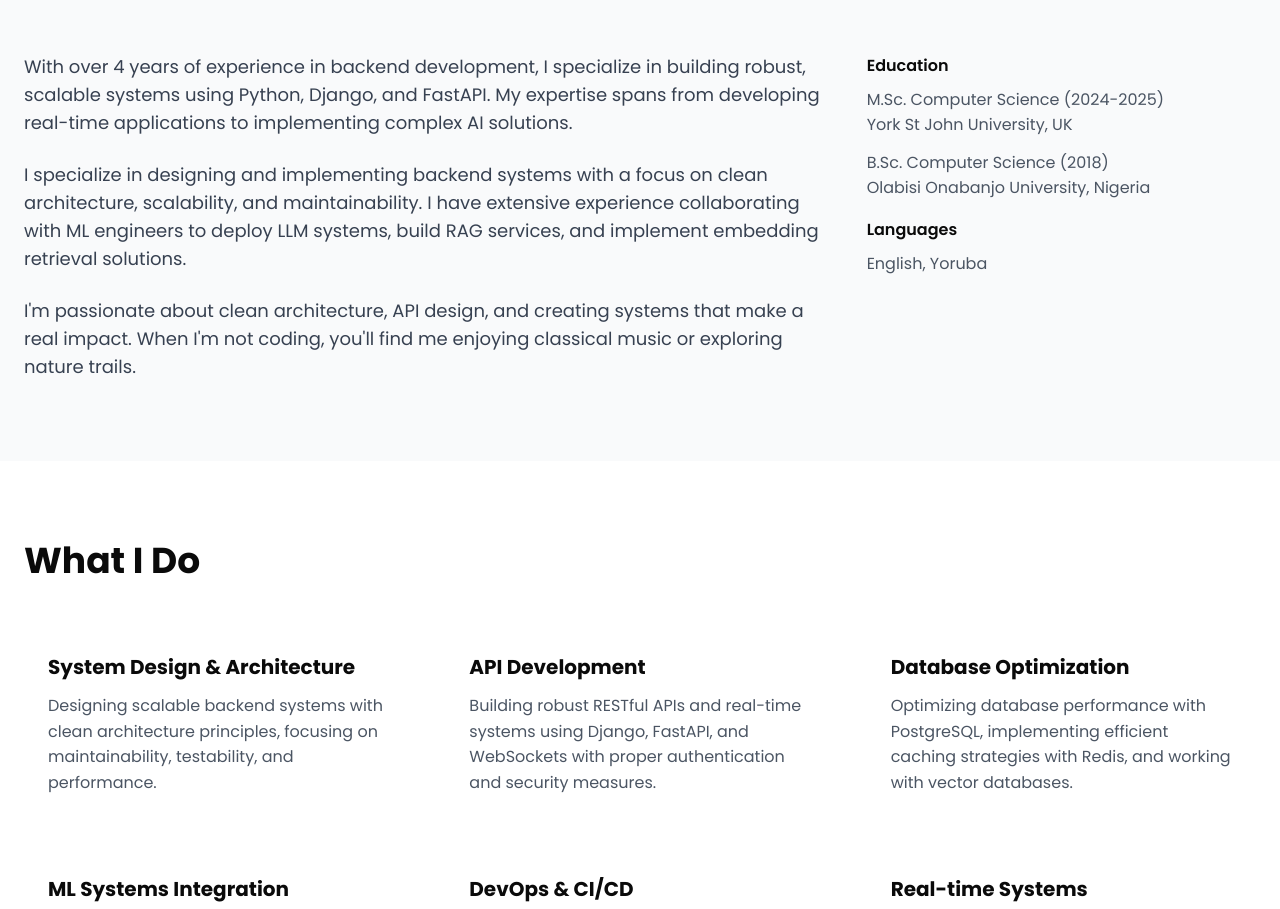
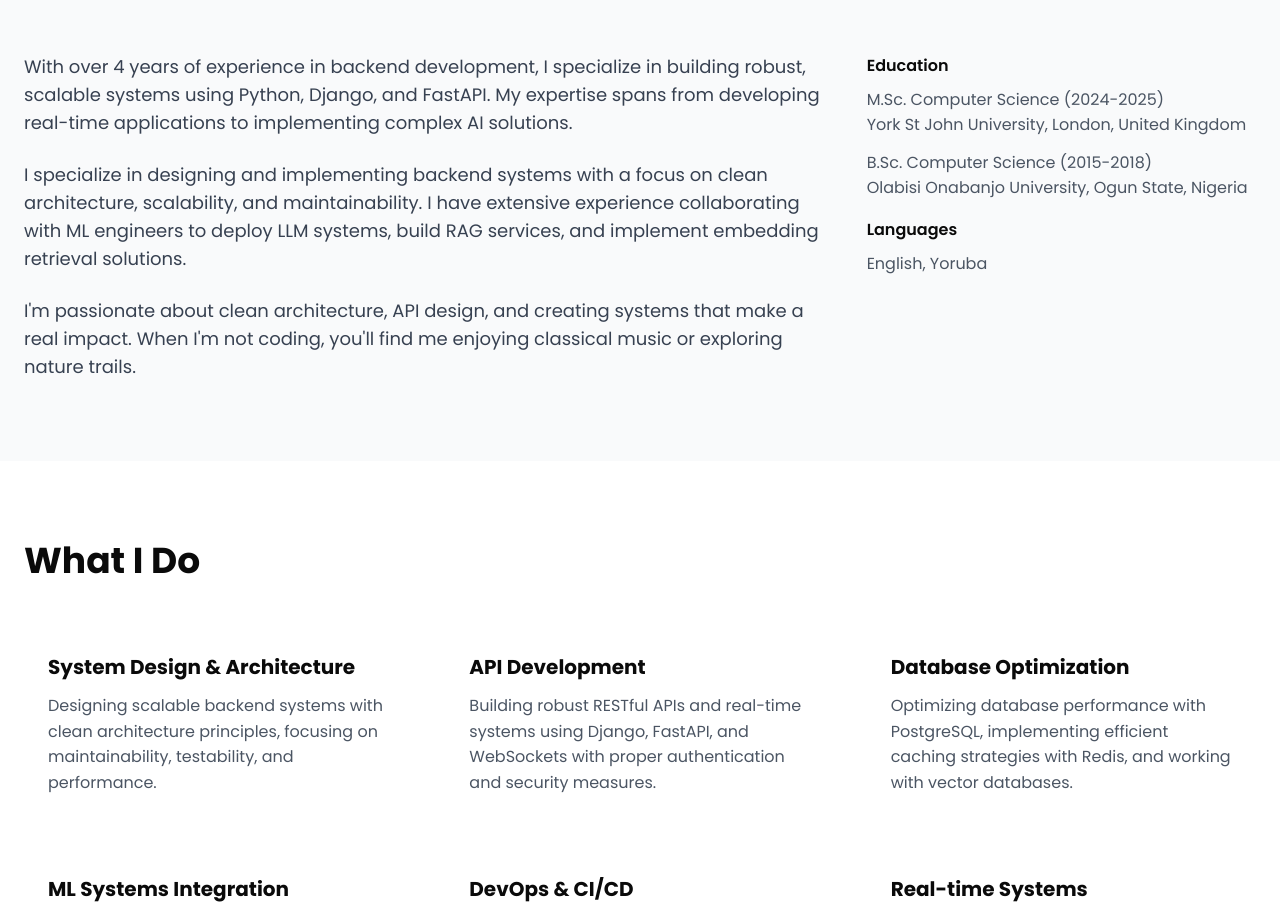
Before and after one commit to phemmylintry/phemmylintry, a Next.js app: page / in a window 1280 px wide. Shown: the part 915-1824 px from the top of the page. Built offline with nearby package versions, Linux system fonts and the light colour scheme.

Commit message:
Update education details with correct locations and dates
- M.Sc. at York St John University, London, United Kingdom
- B.Sc. (2015-2018) at Olabisi Onabanjo University, Ogun State, Nigeria

```diff
--- a/app/page.tsx
+++ b/app/page.tsx
@@ -111,9 +111,9 @@ export default function Home() {
               <div>
                 <h3 className="font-semibold mb-2">Education</h3>
                 <p className="text-gray-600">M.Sc. Computer Science (2024-2025)</p>
-                <p className="text-gray-600">York St John University, UK</p>
-                <p className="text-gray-600 mt-3">B.Sc. Computer Science (2018)</p>
-                <p className="text-gray-600">Olabisi Onabanjo University, Nigeria</p>
+                <p className="text-gray-600">York St John University, London, United Kingdom</p>
+                <p className="text-gray-600 mt-3">B.Sc. Computer Science (2015-2018)</p>
+                <p className="text-gray-600">Olabisi Onabanjo University, Ogun State, Nigeria</p>
               </div>
               <div>
                 <h3 className="font-semibold mb-2">Languages</h3>
```
